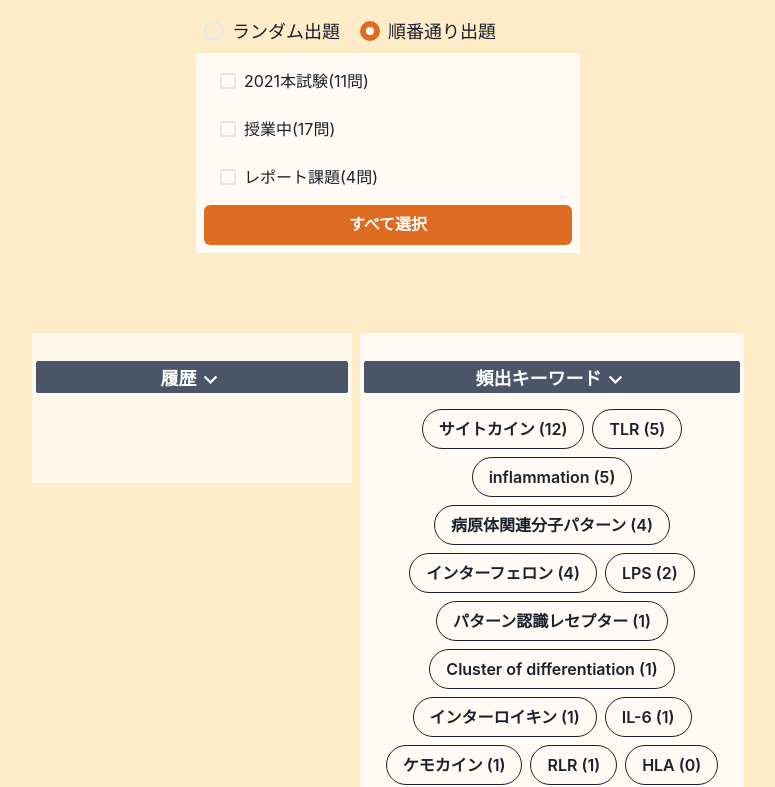
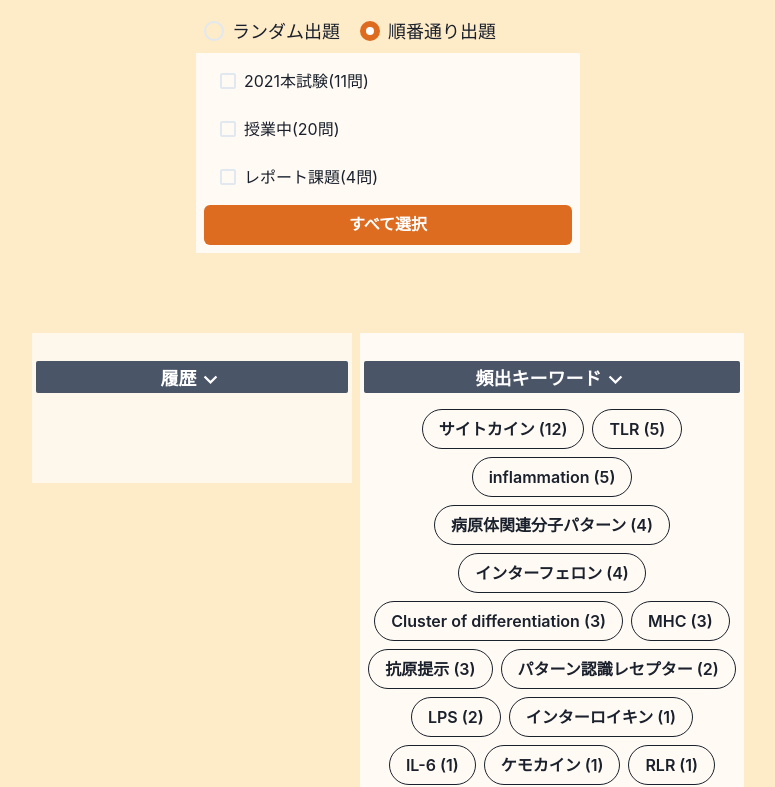
Before and after one commit to Igaki12/anywhere-immunology, a React (Create React App) app: page / in a window 1280 px wide. Shown: the part 455-1242 px from the top of the page, without its empty margins (252-1027 px from the left). Built offline with nearby package versions, Linux system fonts and the light colour scheme.

Commit message:
aded questions

```diff
--- a/src/useQuestionList.js
+++ b/src/useQuestionList.js
@@ -4,6 +4,8 @@ import TLR from './img/answer/TLR.png'
 import TLRpattern from './img/answer/TLRpattern.png'
 import RLR from './img/answer/RLR.png'
 import LPS from './img/answer/LPS.png'
+import invariantChain from './img/answer/invariantChain.png'
+import crossPresentation from './img/answer/crossPresentation.png'
 
 // import from './img/answer/.png'
 
@@ -344,33 +346,40 @@ export const useQuestionList = () => {
           commentary:
             '5年生存率・10年生存率は前立腺がんなら90%以上、乳がんでも80%以上',
         },
-        // {
-        //   detailInfo: '',
-        //   questionImg: [],
-        //   questionSentence:
-        //     '',
-        //   answerImg: [],
-        //   answer: '',
-        //   commentary: '',
-        // },
-        // {
-        //   detailInfo: '',
-        //   questionImg: [],
-        //   questionSentence:
-        //     '',
-        //   answerImg: [],
-        //   answer: '',
-        //   commentary: '',
-        // },
-        // {
-        //   detailInfo: '',
-        //   questionImg: [],
-        //   questionSentence:
-        //     '',
-        //   answerImg: [],
-        //   answer: '',
-        //   commentary: '',
-        // },
+        {
+          detailInfo: '4/28　小テスト',
+          questionImg: [],
+          questionSentence:
+            '小胞体内でインバリアント鎖が結合しているのは次のどちらか？    ',
+          answerImg: [invariantChain],
+          choices: ['MHCクラスI分子', 'MHCクラスII分子'],
+          answer: 'MHCクラスII分子',
+          commentary: '',
+        },
+        {
+          detailInfo: '4/28　小テスト',
+          questionImg: [],
+          questionSentence:
+            'クロスプレゼンテーションによる抗原提示が行われるのはどちらか            ',
+          answerImg: [crossPresentation],
+          choices: [
+            '外来性抗原をCD8T細胞に提示する',
+            '内在性抗原をCD8T細胞に提示する',
+          ],
+          answer: '外来性抗原をCD8T細胞に提示する',
+          commentary:
+            'その他、パターン認識レセプターによる外来性抗原の取り込みも、断片化されればCD8陽性T細胞に抗原提示することができる',
+        },
+        {
+          detailInfo: '4/28　小テスト',
+          questionImg: [],
+          questionSentence: '脂質抗原を提示するのは次のどちらでしょうか',
+          answerImg: [],
+          choices: ['CD1d', 'MICA'],
+          answer: 'CD1d',
+          commentary:
+            'テスト本番でもMHC Class1c　ではなく、CD1dまたはMICAとして解答してほしい',
+        },
         // {
         //   detailInfo: '',
         //   questionImg: [],
--- a/src/useTechnicalTerm.js
+++ b/src/useTechnicalTerm.js
@@ -186,62 +186,80 @@ export const useTechnicalTerm = () => {
       explanation:
         '急性的な炎症を引き起こしている細胞では間質の浮腫stromal edema・好中球の浸潤neutrophil infiltrationが確認され、ところどころ出血（に伴う赤血球）も見られる。',
     },
-    // {
-    //   term:[''],
-    //   explanation:'',
-    // },
-    // {
-    //   term:[''],
-    //   explanation:'',
-    // },
-    // {
-    //   term:[''],
-    //   explanation:'',
-    // },
-    // {
-    //   term:[''],
-    //   explanation:'',
-    // },
-    // {
-    //   term:[''],
-    //   explanation:'',
-    // },
-    // {
-    //   term:[''],
-    //   explanation:'',
-    // },
-    // {
-    //   term:[''],
-    //   explanation:'',
-    // },
-    // {
-    //   term:[''],
-    //   explanation:'',
-    // },
-    // {
-    //   term:[''],
-    //   explanation:'',
-    // },
-    // {
-    //   term:[''],
-    //   explanation:'',
-    // },
-    // {
-    //   term:[''],
-    //   explanation:'',
-    // },
-    // {
-    //   term:[''],
-    //   explanation:'',
-    // },
-    // {
-    //   term:[''],
-    //   explanation:'',
-    // },
-    // {
-    //   term:[''],
-    //   explanation:'',
-    // },
+    {
+      term: ['免疫原性'],
+      explanation:
+        '抗原で、単独で抗体を産生できることを、免疫原性があるという。免疫原性があり、抗原性がある抗原を完全抗原Complete antigenという。完全抗原は生体に抗体産生を誘導することができる。反対に単独で抗体を産生できない＝免疫原性が無い抗原は不完全抗原と呼ばれるが、不完全抗原でもキャリアタンパクを利用すると抗体を産生させることはできる。',
+    },
+    {
+      term: ['hapten', 'ハプテン'],
+      explanation:
+        '不完全抗原。抗体と結合することはできる（抗原性はある）が、単独で抗体を作らせることができない物質。低分子の化学物質、薬物、金属など。',
+    },
+    {
+      term: ['carrier', 'キャリア'],
+      explanation:
+        'ハプテン（不完全抗体）に対して抗体が作られることを可能にするタンパクのような物質。ハプテンキャリア複合物として抗体産生を誘導することができる。KLH、OVA、LPSなど。',
+    },
+    {
+      term: ['adjuvant', 'アジュバント'],
+      explanation:
+        '抗原に対する免疫反応を非特異的に増強する物質。アルミニウム塩、Pattern Recognition Receptor、スクアレンなど。小児用肺炎球菌ワクチンなどに利用されている。',
+    },
+    {
+      term: ['epitope', 'エピトープ', '抗原決定基'],
+      explanation:
+        '抗原がレセプターと結合する部位。抗原の中の一部分だけが認識される。',
+    },
+    {
+      term: [
+        'MHC',
+        'Major Histocompatibility Complex',
+        '主要組織適合遺伝子複合体',
+      ],
+      explanation:
+        '自己と非自己の区別に関わる物質（抗原）。MHCが異なる移植片は生体に拒絶される。',
+    },
+    {
+      term: ['HLA', 'Human Leukocyte Antigen', 'ヒト白血球抗原'],
+      explanation:
+        'ヒトのMHC。マウスの場合はH-2、豚の場合はSLA。テストでは基本ヒトについての問題なので、HLAで表されることが多い。ヒトのMHC遺伝子は第6染色体短腕に存在し、約400kbにわたる遺伝子群を構成する（関連遺伝子がセットでコードされている）。HLA遺伝子は多遺伝子性polygeny。翻訳する遺伝子の組み合わせによって多数のHLA-DR分子に対応する発現をする。また対立遺伝子数が多いため、多型性Polymorphismである。',
+    },
+    {
+      term: ['iPS細胞ストックプロジェクト', 'HLAホモドナー'],
+      explanation:
+        '日本列島人のHLA遺伝子配列は偏っているので、わずか7人からの由来のiPS細胞で40%に対するストックを作製することができる。細かいHLA抗原は無視してストックを作製する。',
+    },
+    {
+      term: ['allele-specific pocket'],
+      explanation:
+        'HLA Class1分子は8~9アミノ酸、HLA Class2分子は12~20アミノ酸のペプチドを抗原提示するのだが、実際にアミノ酸と結合する部分をallele-specific pocketとよぶ。',
+    },
+    {
+      term: ['Immunodominant epitope', 'イムノドミナントエピトープ'],
+      explanation:
+        '免疫優性エピトープで、MHC分子に強く結合することができ、抗原提示されやすい。→安定的にT細胞に抗原提示されやすい。イムノドミナントエピトープを含むペプチドは、ワクチンに有用。',
+    },
+    {
+      term: ['抗原提示', 'antigen presentation'],
+      explanation:
+        '抗原を取り込んだ抗原提示細胞が、細胞内でペプチドにまで断片化し（抗原処理antigen processing）、その断片をMHC-ペプチド複合体を形成し、細胞表面に提示すること。内在性抗原（その細胞の中で0から細胞質で合成された抗原）はHLA Class1分子によってCD8陽性Tk細胞に提示し、外来性抗原（外からタンパクのまま取り込まれて消化されて細胞に取り込まれた抗原）はHLA Class2分子によってCD4陽性T細胞に提示される。',
+    },
+    {
+      term: ['Cross-presentation', 'クロスプレゼンテーション'],
+      explanation:
+        '外来性抗原をMHCクラス1分子で提示することによって、外来性抗原をCD8陽性T細胞へ提示することができるようになる。さらにウイルス特異的T細胞を増やすことで免疫に寄与することができる。外来性抗原がエンドサイトーシスで取り込まれ、断片化された後一度小胞から出て、プロテアソームで抗原処理されたのち、再度TAPを介して小胞に入り、HLAクラス1分子と結合し細胞膜へ移行する。',
+    },
+    {
+      term: ['immunoproteasome', 'イムノプロテアソーム'],
+      explanation:
+        'プロテアソームの中でも、抗原提示により特化したプロテアソーム。3つのサブユニットが置き換わっていて、MHCクラス1分子に結合しやすい抗原ペプチドを作る。',
+    },
+    {
+      term: ['AIRE', 'autoimmune regulator', 'mTEC'],
+      explanation:
+        '胸腺髄質上皮細胞mTECが発現する核タンパクで、ゲノムにコードされた全ての遺伝子を低いレベルで無差別に発現する→自己抗原。これに反応する未熟T細胞は分化段階で除去される→胸腺での負の選択に寄与する。',
+    },
     // {
     //   term:[''],
     //   explanation:'',
```
Also changed, not shown: src/img/answer/crossPresentation.png (added), src/img/answer/invariantChain.png (added), 9 other files (tests, documents, lock files or other folders).
